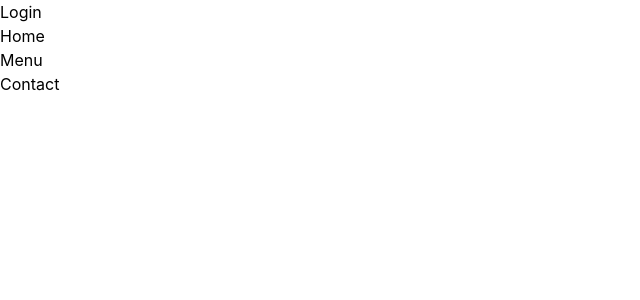
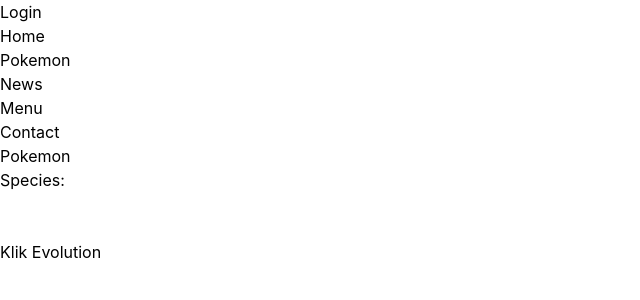
Before and after one commit to Noiid/react-multistep-form-example, a React (Vite) app: page /pokemon-detail/1 in a window 1280 px wide. Shown: the top 300 px of the page, without its empty margins (0-640 px from the left). Built offline with nearby package versions, Linux system fonts and the light colour scheme; no server answers.

Commit message:
feat: add news and pokemon API

```diff
--- a/src/App.tsx
+++ b/src/App.tsx
@@ -11,6 +11,9 @@
 import PrivateRoute from "./route/PrivateRoute";
 import Profile from "./page/Profile";
 import Login from "./page/Login";
+import News from "./page/News";
+import PokemonList from "./page/PokemonList";
+import PokemonDetail from "./page/PokemonDetail";
 
 function App() {
   const [profile, setProfile] = useState("anonymous");
@@ -31,10 +34,13 @@
 
         <Routes>
           <Route path="/" element={<Home />}></Route>
+          <Route path="/news" element={<News />}></Route>
           <Route path="/contact" element={<Contact />}></Route>
           <Route path="/new_todo" element={<AddTodo />}></Route>
           <Route path="/edit/:id" element={<EditTodo />}></Route>
           <Route path="/login" element={<Login />}></Route>
+          <Route path="/pokemon" element={<PokemonList />}></Route>
+          <Route path="/pokemon-detail/:id" element={<PokemonDetail />}></Route>
           <Route path="/" element={<PrivateRoute />}>
             <Route path="/profile" element={<Profile />} />
             <Route path="/menu" element={<Menu />} />
--- a/src/Components/Header.tsx
+++ b/src/Components/Header.tsx
@@ -11,6 +11,12 @@
           <Link to="/">Home</Link>
         </li>
         <li>
+          <Link to="/pokemon">Pokemon</Link>
+        </li>
+        <li>
+          <Link to="/news">News</Link>
+        </li>
+        <li>
           <Link to="/menu">Menu</Link>
         </li>
         <li>
--- /dev/null
+++ b/src/page/News.tsx
@@ -0,0 +1,41 @@
+import { useCallback, useEffect, useState } from "react";
+import FetchData from "../Utils/Fetch";
+import { ItemNews, PageNews } from "../types/News";
+
+const News = () => {
+  const [data, setData] = useState<ItemNews[]>();
+
+  //   const options = {
+  //     method: "GET",
+  //   };
+
+  const fetchNews = useCallback(async () => {
+    const response: PageNews = await FetchData(
+      "https://newsapi.org/v2/everything?q=bitcoin&apiKey=2af7ed098d51450bbedacc2e98d2b1ea"
+    );
+    setData(response.articles);
+  }, []);
+
+  useEffect(() => {
+    fetchNews();
+  }, []);
+
+  return (
+    <>
+      <h1>News Page </h1>
+      <ul>
+        {data &&
+          data.map((item) => (
+            <li>
+              <b>Author:</b> {item.author} <br />
+              <b>Title:</b> {item.title} <br />
+              <b>Description:</b> {item.description} <br />
+              <img src={item.urlToImage} alt="" />
+            </li>
+          ))}
+      </ul>
+    </>
+  );
+};
+
+export default News;
--- /dev/null
+++ b/src/page/PokemonDetail.tsx
@@ -0,0 +1,58 @@
+import { useParams } from "react-router-dom";
+import { EvolutionChain, Pokemon, ResponseSpecies } from "../types/Pokemon";
+import { useCallback, useEffect, useState } from "react";
+import FetchData from "../Utils/Fetch";
+
+const PokemonDetail = () => {
+  const param = useParams();
+
+  const [data, setData] = useState<Pokemon>();
+  const [evolution, setEvolution] = useState<EvolutionChain>();
+
+  const fetchPokemons = useCallback(async () => {
+    const response: Pokemon = await FetchData(
+      `https://pokeapi.co/api/v2/pokemon/${param.id}`
+    );
+    setData(response);
+  }, []);
+
+  useEffect(() => {
+    fetchPokemons();
+  }, []);
+
+  const changeEvolution = async () => {
+    const urlSpecies: string = data?.species.url ?? "";
+    const response: ResponseSpecies = await FetchData(urlSpecies);
+
+    const responseEvolution: EvolutionChain = await FetchData(
+      response.evolution_chain.url
+    );
+    setEvolution(responseEvolution);
+  };
+
+  return (
+    <div>
+      <h1>Pokemon {data?.name}</h1>
+      <h3>Species: {data?.species.name}</h3>
+      <img src={data?.sprites.front_default} alt="" />
+      <br />
+      <img src={data?.sprites.back_default} alt="" />
+      <br />
+      <button
+        onClick={() => {
+          changeEvolution();
+        }}
+      >
+        Klik Evolution
+      </button>
+      {evolution && (
+        <h3>
+          {data?.species.name} evolution to{" "}
+          <i>{evolution?.chain.evolves_to[0].species.name}</i>
+        </h3>
+      )}
+    </div>
+  );
+};
+
+export default PokemonDetail;
--- /dev/null
+++ b/src/page/PokemonList.tsx
@@ -0,0 +1,58 @@
+import { useCallback, useEffect, useState } from "react";
+import FetchData from "../Utils/Fetch";
+import { useNavigate } from "react-router-dom";
+
+interface ResultPokemon {
+  results: Pokemon[];
+}
+
+interface Pokemon {
+  url: string;
+  name: string;
+}
+
+const PokemonList = () => {
+  const [data, setData] = useState<Pokemon[]>();
+
+  const navigate = useNavigate();
+
+  const fetchPokemons = useCallback(async () => {
+    const response: ResultPokemon = await FetchData(
+      "https://pokeapi.co/api/v2/pokemon"
+    );
+    setData(response.results);
+  }, []);
+
+  const getIdPokemon = (url: string) => {
+    return url.split("/")[6];
+  };
+
+  useEffect(() => {
+    fetchPokemons();
+  }, []);
+
+  return (
+    <>
+      <h1>Pokemon Page </h1>
+      <ul>
+        {data &&
+          data.map((item) => (
+            <li>
+              <b>Name:</b> {item.name}{" "}
+              <button
+                onClick={() => {
+                  const id = getIdPokemon(item.url);
+                  navigate(`/pokemon-detail/${id}`);
+                }}
+              >
+                Detail
+              </button>{" "}
+              <br />
+            </li>
+          ))}
+      </ul>
+    </>
+  );
+};
+
+export default PokemonList;
--- /dev/null
+++ b/src/types/News.tsx
@@ -0,0 +1,12 @@
+export interface ItemNews {
+  author: string;
+  title: string;
+  description: string;
+  urlToImage: string;
+}
+
+export interface PageNews {
+  status: string;
+  totalResults: number;
+  articles: ItemNews[];
+}
--- /dev/null
+++ b/src/types/Pokemon.tsx
@@ -0,0 +1,37 @@
+export interface Pokemon {
+  id: number;
+  species: Species;
+  name: string;
+  sprites: Sprites;
+}
+
+interface Sprites {
+  front_default: string;
+  back_default: string;
+}
+
+interface Species {
+  url: string;
+  name?: string;
+}
+
+export interface EvolutionChain {
+  chain: Chain;
+}
+
+interface Chain {
+  species: Species;
+  evolves_to: Evolution[];
+}
+
+interface Evolution {
+  species: Species;
+}
+
+export interface ResponseSpecies {
+  evolution_chain: EvolutionChainSpecies;
+}
+
+interface EvolutionChainSpecies {
+  url: string;
+}
```
